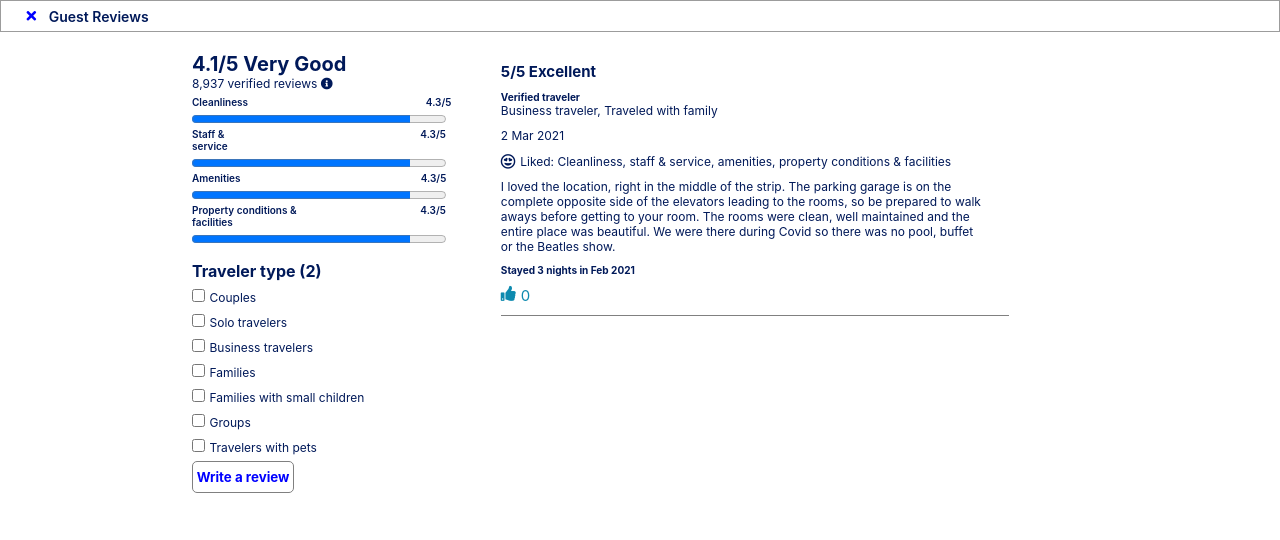
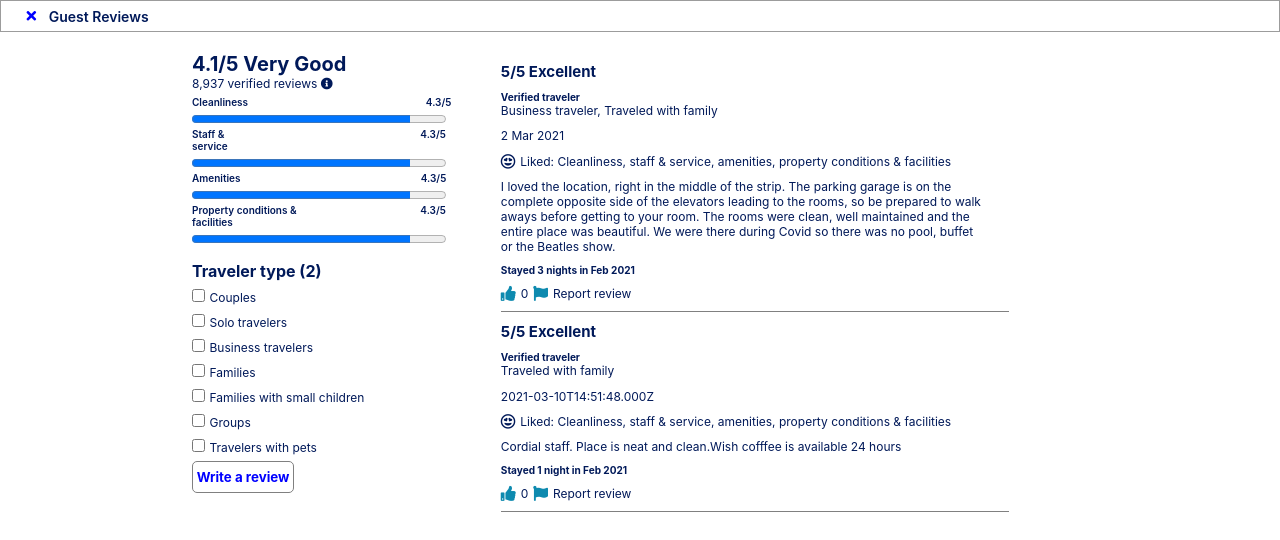
Before and after one commit to tambegaurav/expedia-clone, a plain HTML site: page Reviews/index.html in a window 1280 px wide. Shown: the top 540 px of the page. Drawn offline with Linux system fonts and the light colour scheme.

Commit message:
able to fetch reviews from localstorage

```diff
--- a/Reviews/index.html
+++ b/Reviews/index.html
@@ -112,7 +112,7 @@
 
 
 
-        <div class="reviews_thumbs"><i class="fas fa-thumbs-up"></i>0</div>
+        <div class="reviews_thumbs"><i class="fas fa-thumbs-up"></i><p>0</p><i class="fa fa-flag" aria-hidden="true"></i><p>Report review</p></div>
         <div class="reviews_line">
 
 
@@ -135,4 +135,5 @@
 
 </div>
 </body>
+<script src="index.js"></script>
 </html>
--- /dev/null
+++ b/Reviews/index.js
@@ -0,0 +1,132 @@
+
+
+
+var old = JSON.parse(localStorage.getItem('details')) || [];
+var newdata =
+{
+    review_type :'5/5 Excellent',
+    verified_traveller:'Verified traveler',
+    travel_type:'Traveled with family',
+    feedback:'Liked',
+    date: new Date(),
+    feedback_category:'Cleanliness, staff & service, amenities, property conditions & facilities',
+    feedback_comment:'Cordial staff. Place is neat and clean.Wish cofffee is available 24 hours',
+    spent_time:'Stayed 1 night in Feb 2021',
+    like_counts:0
+}
+ old.push(newdata);
+ localStorage.setItem('details', JSON.stringify(old));
+
+var arr = JSON.parse(localStorage.getItem('details'))
+// console.log(arr)
+
+for(var i=0;i<arr.length;i++){
+    // arr[i].review_type
+    // arr[i].verified_traveller
+    // arr[i].travel_type
+    //arr[i].date
+    // arr[i].feedback
+    // arr[i].feedback_category
+    // arr[i].feedback_comment
+    // arr[i].spent_time
+    // arr[i].like_counts
+
+    // console.log(arr[i].review_type)
+    // console.log(arr[i].verified_traveller)
+    // console.log(arr[i].travel_type)
+    // console.log(arr[i].feedback)
+    // console.log(arr[i].feedback_category)
+    // console.log(arr[i].feedback_comment)
+    // console.log(arr[i].spent_time)
+    // console.log(arr[i].like_counts)
+
+
+
+    var parent = document.querySelector('.reviews_right_cont')
+    var child_i =document.createElement('div')
+    child_i.setAttribute('class','reviews_right')
+    parent.append(child_i)
+
+    var child_in_1 =document.createElement('div')
+    child_in_1.setAttribute('class','reviews_type')
+    child_i.append(child_in_1)
+    var child_in_1_h5 = document.createElement('h5')
+    child_in_1_h5.innerHTML=arr[i].review_type
+    child_in_1.append(child_in_1_h5)
+
+
+    var child_in_2 =document.createElement('div')
+    child_in_2.setAttribute('class','verified_traveller')
+    child_i.append(child_in_2)
+
+    var child_in_2_h6 = document.createElement('h6')
+    child_in_2_h6.innerHTML=arr[i].verified_traveller
+    child_in_2.append(child_in_2_h6)
+
+    var child_in_2_p = document.createElement('p')
+    child_in_2_p.innerHTML=arr[i].travel_type
+    child_in_2.append(child_in_2_p)
+
+    var child_in_3 =document.createElement('div')
+    child_in_3.setAttribute('class','reviews_date')
+    child_i.append(child_in_3)
+    var child_in_3_p = document.createElement('p')
+    child_in_3_p.innerHTML=arr[i].date
+    child_in_3.append(child_in_3_p)
+
+    var child_in_4 =document.createElement('div')
+    child_in_4.setAttribute('class','reviews_category')
+    child_i.append(child_in_4)
+    var child_in_4_i = document.createElement('i')
+    child_in_4_i.setAttribute('class','far fa-grin-hearts')
+    child_in_4.append(child_in_4_i)
+
+    var child_in_4_p = document.createElement('p')
+    child_in_4_p.innerHTML=arr[i].feedback+": "+arr[i].feedback_category
+    child_in_4.append(child_in_4_p)
+
+    var child_in_5 =document.createElement('div')
+    child_in_5.setAttribute('class','reviews_commet')
+    child_i.append(child_in_5)
+    var child_in_5_p = document.createElement('p')
+    child_in_5_p.innerHTML=arr[i].feedback_comment
+    child_in_5.append(child_in_5_p)
+
+
+    var child_in_6 =document.createElement('div')
+    child_in_6.setAttribute('class','reviews_spent_time')
+    child_i.append(child_in_6)
+    var child_in_6_h6 = document.createElement('h6')
+    child_in_6_h6.innerHTML=arr[i].spent_time
+    child_in_6.append(child_in_6_h6)
+
+
+
+
+    var child_in_7 =document.createElement('div')
+    child_in_7.setAttribute('class','reviews_thumbs')
+    child_i.append(child_in_7)
+    var child_in_7_i = document.createElement('i')
+    child_in_7_i.setAttribute('class','fas fa-thumbs-up')
+    child_in_7.append(child_in_7_i)
+
+    var child_in_7_p = document.createElement('p')
+    child_in_7_p.innerHTML=arr[i].like_counts
+    child_in_7.append(child_in_7_p)
+
+    child_i.append(child_in_7)
+    var child_in_7_ii = document.createElement('i')
+    child_in_7_ii.setAttribute('class','fa fa-flag')
+    child_in_7.append(child_in_7_ii)
+
+    var child_in_7_p_i = document.createElement('p')
+    child_in_7_p_i.innerHTML="Report review"
+    child_in_7.append(child_in_7_p_i)
+
+
+
+
+    var child_in_8 =document.createElement('div')
+    child_in_8.setAttribute('class','reviews_line')
+    child_i.append(child_in_8)
+}
```
